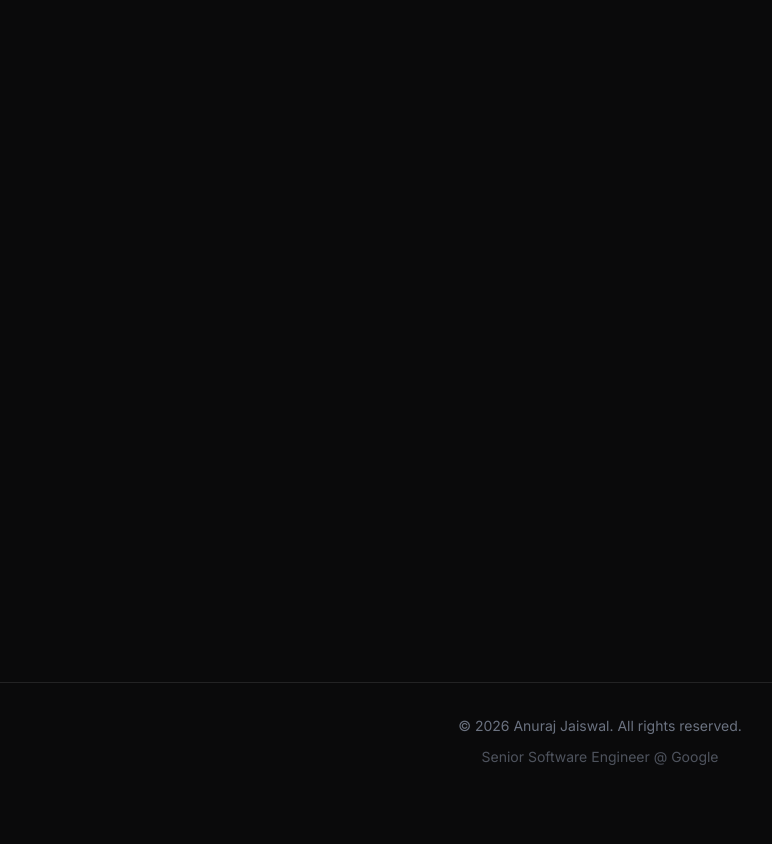
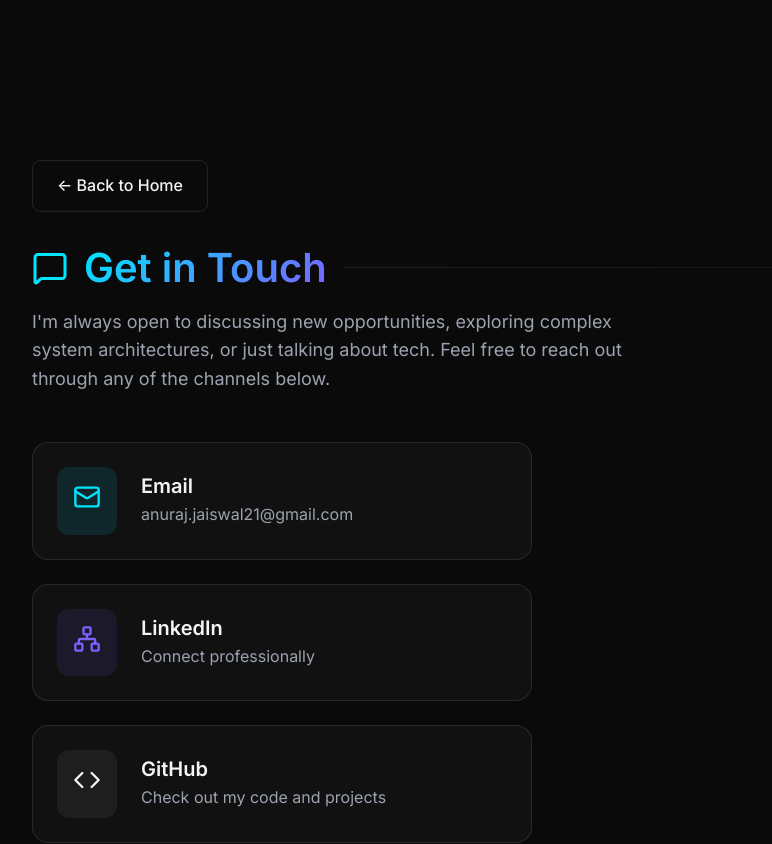
Before and after one commit to anuraj3095/portfolio, a React (Vite) app: page /contact in a window 1280 px wide. Shown: the top 844 px of the page, without its empty margins (40-812 px from the left). Before the commit the page ends 800 px from the top, so only its background shows below. Built offline with nearby package versions, Linux system fonts and the light colour scheme.

Commit message:
Add contact page.

```diff
--- a/src/App.tsx
+++ b/src/App.tsx
@@ -4,6 +4,7 @@
 import { Terminal } from './components/Terminal';
 import { Experience } from './components/Experience';
 import { Publications } from './components/Publications';
+import { Contact } from './components/Contact';
 
 const App: React.FC = () => {
   return (
@@ -33,6 +34,11 @@
                  <Experience />
                </div>
             } />
+            <Route path="/contact" element={
+               <div style={{ position: 'relative', zIndex: 1, paddingBottom: '4rem', paddingTop: '4rem' }}>
+                 <Contact />
+               </div>
+            } />
           </Routes>
         </main>
 
--- /dev/null
+++ b/src/components/Contact.tsx
@@ -0,0 +1,56 @@
+import React from 'react';
+import { Mail, Network, Code, MessageSquare } from 'lucide-react';
+import { Link } from 'react-router-dom';
+
+export const Contact: React.FC = () => {
+  return (
+    <section className="section" style={{ minHeight: 'calc(100vh - 100px)' }}>
+      <div className="container">
+        <div style={{ marginBottom: '3rem' }}>
+          <Link to="/" className="btn btn-outline" style={{ display: 'inline-flex', marginBottom: '2rem' }}>
+            &larr; Back to Home
+          </Link>
+          <h2 className="animate-fade-in" style={{ fontSize: '2.5rem', marginBottom: '1rem' }}>
+            <MessageSquare style={{ color: 'var(--accent-primary)' }} size={36} />
+            <span className="text-gradient">Get in Touch</span>
+          </h2>
+          <p style={{ color: 'var(--text-secondary)', maxWidth: '600px', fontSize: '1.125rem', lineHeight: 1.6 }} className="animate-fade-in delay-100">
+            I'm always open to discussing new opportunities, exploring complex system architectures, or just talking about tech. Feel free to reach out through any of the channels below.
+          </p>
+        </div>
+
+        <div className="flex flex-col gap-6 animate-fade-in delay-200" style={{ maxWidth: '500px' }}>
+          <a href="mailto:anuraj.jaiswal21@gmail.com" className="glass-panel" style={{ textDecoration: 'none', padding: '1.5rem', display: 'flex', alignItems: 'center', gap: '1.5rem' }}>
+            <div style={{ background: 'rgba(0, 229, 255, 0.1)', padding: '1rem', borderRadius: '12px' }}>
+              <Mail size={28} style={{ color: 'var(--accent-primary)' }} />
+            </div>
+            <div>
+              <h3 style={{ margin: 0, fontSize: '1.25rem', color: 'var(--text-primary)', marginBottom: '0.25rem' }}>Email</h3>
+              <p style={{ margin: 0, color: 'var(--text-secondary)' }}>anuraj.jaiswal21@gmail.com</p>
+            </div>
+          </a>
+
+          <a href="https://www.linkedin.com/in/anurajj/" target="_blank" rel="noopener noreferrer" className="glass-panel" style={{ textDecoration: 'none', padding: '1.5rem', display: 'flex', alignItems: 'center', gap: '1.5rem' }}>
+            <div style={{ background: 'rgba(123, 97, 255, 0.1)', padding: '1rem', borderRadius: '12px' }}>
+              <Network size={28} style={{ color: 'var(--accent-secondary)' }} />
+            </div>
+            <div>
+              <h3 style={{ margin: 0, fontSize: '1.25rem', color: 'var(--text-primary)', marginBottom: '0.25rem' }}>LinkedIn</h3>
+              <p style={{ margin: 0, color: 'var(--text-secondary)' }}>Connect professionally</p>
+            </div>
+          </a>
+
+          <a href="https://github.com/anuraj12" target="_blank" rel="noopener noreferrer" className="glass-panel" style={{ textDecoration: 'none', padding: '1.5rem', display: 'flex', alignItems: 'center', gap: '1.5rem' }}>
+            <div style={{ background: 'rgba(255, 255, 255, 0.05)', padding: '1rem', borderRadius: '12px' }}>
+              <Code size={28} style={{ color: 'var(--text-primary)' }} />
+            </div>
+            <div>
+              <h3 style={{ margin: 0, fontSize: '1.25rem', color: 'var(--text-primary)', marginBottom: '0.25rem' }}>GitHub</h3>
+              <p style={{ margin: 0, color: 'var(--text-secondary)' }}>Check out my code and projects</p>
+            </div>
+          </a>
+        </div>
+      </div>
+    </section>
+  );
+};
--- a/src/components/Hero.tsx
+++ b/src/components/Hero.tsx
@@ -1,6 +1,6 @@
 import React from 'react';
 import { MeshBackground } from './MeshBackground';
-import { Code, Network, BookOpen } from 'lucide-react';
+import { Code, Network, BookOpen, MessageSquare } from 'lucide-react';
 import { Link } from 'react-router-dom';
 
 export const Hero: React.FC = () => {
@@ -37,6 +37,10 @@
               <BookOpen size={20} />
               Publications
             </Link>
+            <Link to="/contact" className="btn btn-outline">
+              <MessageSquare size={20} />
+              Contact
+            </Link>
           </div>
 
 
```
